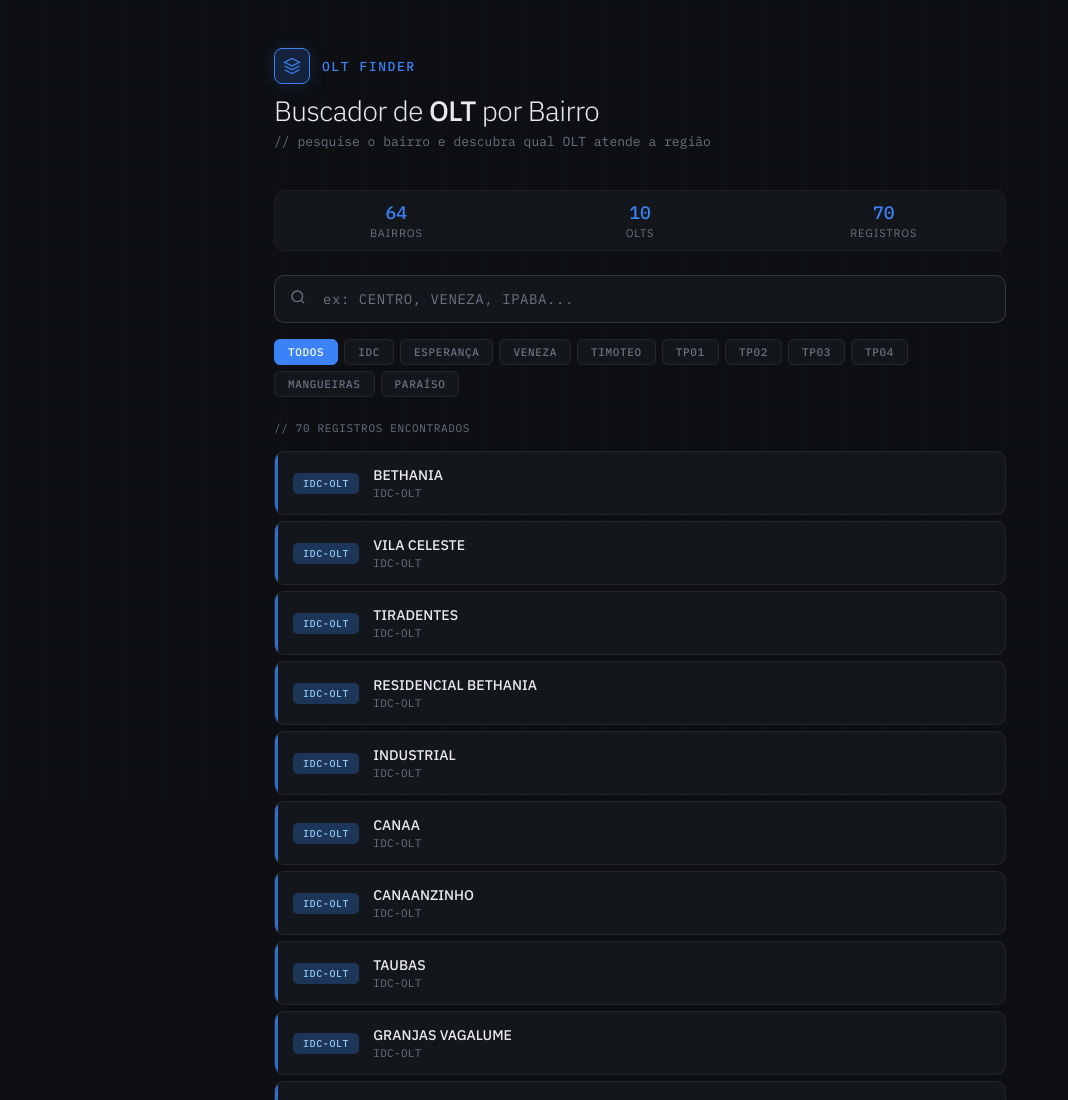
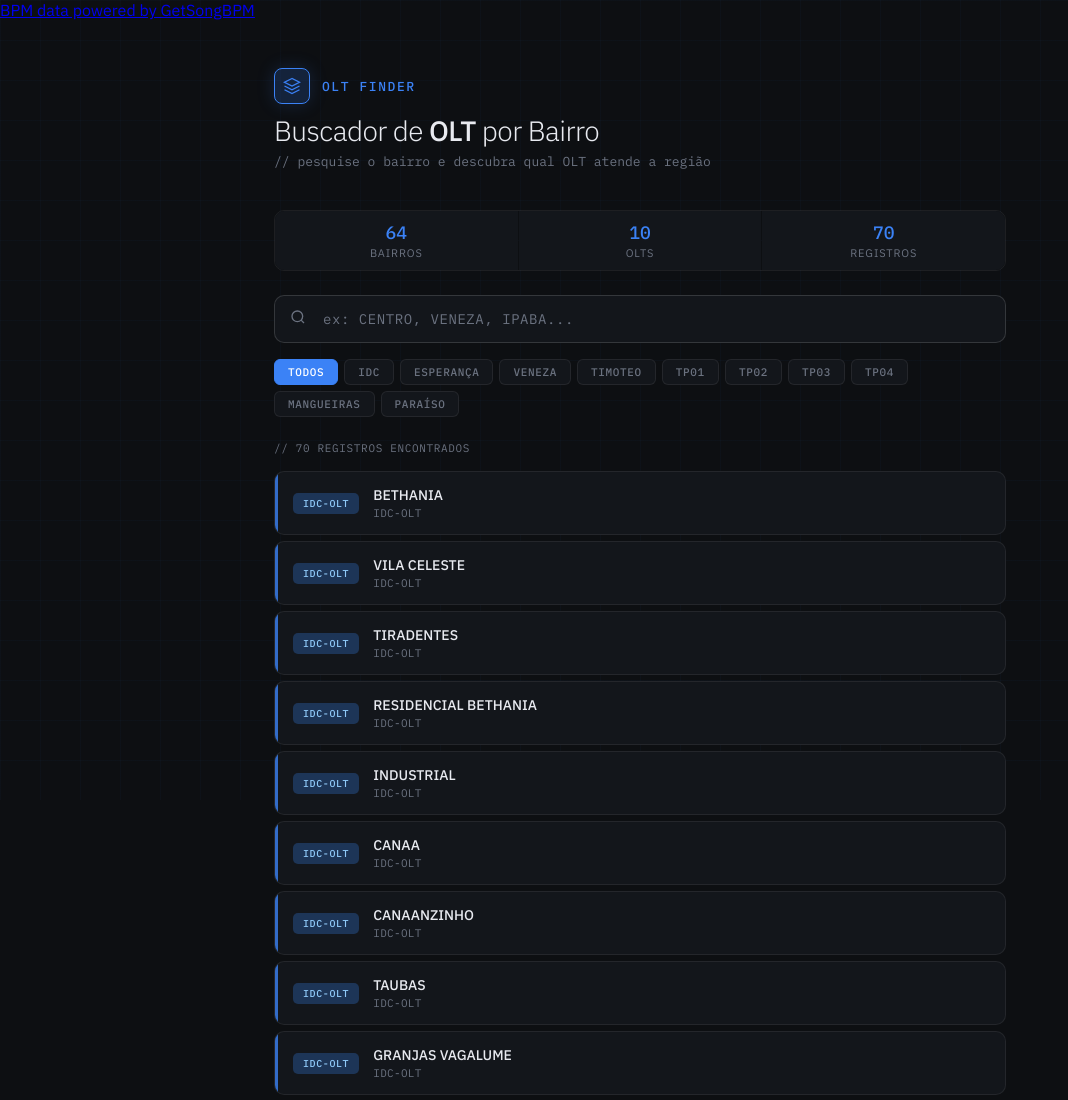
Before and after one commit to KiffoHUB-JOB/OLTTRI, a plain HTML site: page index.html in a window 1280 px wide. Shown: the top 1100 px of the page, without its empty margins (0-1068 px from the left). Drawn offline with Linux system fonts and the light colour scheme.

Commit message:
Add link to BPM data source in index.html

```diff
--- a/index.html
+++ b/index.html
@@ -4,6 +4,7 @@
   <meta charset="UTF-8" />
   <meta name="viewport" content="width=device-width, initial-scale=1.0" />
   <title>OLT Finder — Buscador de Bairros</title>
+  <a href="https://getsongbpm.com">BPM data powered by GetSongBPM</a>
   <link href="https://fonts.googleapis.com/css2?family=IBM+Plex+Mono:wght@400;500&family=IBM+Plex+Sans:wght@300;400;500&display=swap" rel="stylesheet" />
   <style>
     *, *::before, *::after { box-sizing: border-box; margin: 0; padding: 0; }
```
